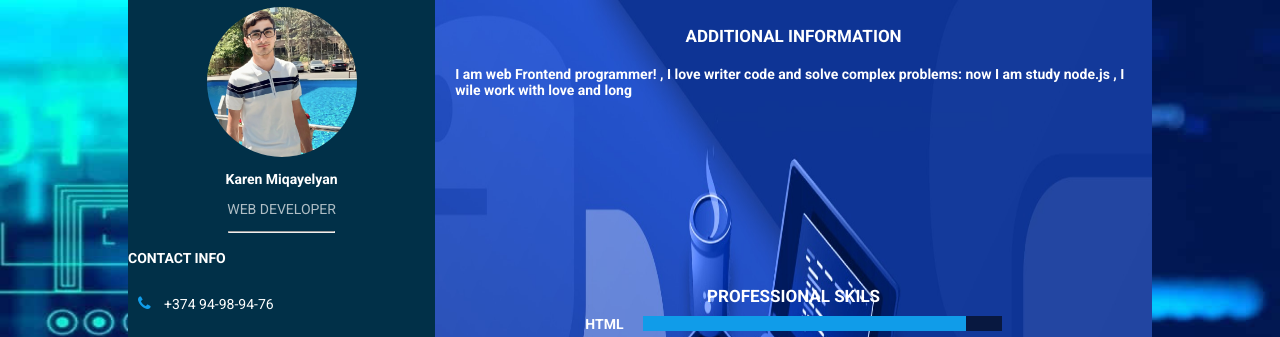
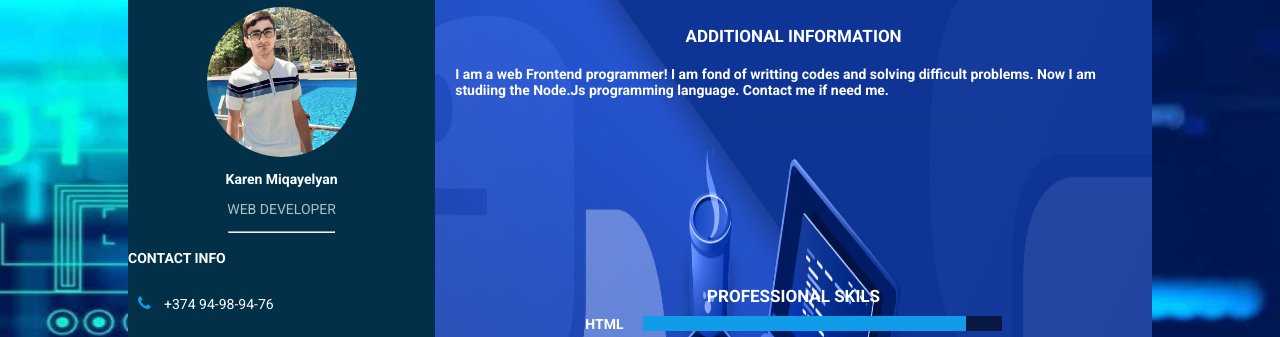
Before and after one commit to karenmiqayelyan/karenmiqayelyan.github.io, a plain HTML site: page index.html in a window 1280 px wide. Shown: the top 337 px of the page. Drawn offline with Linux system fonts and the light colour scheme.

Commit message:
Update index.html

```diff
--- a/index.html
+++ b/index.html
@@ -121,8 +121,7 @@
         <div class="AboutMe">
             <h1 class="information1">additional information</h1>
             <div class="information2">
-                <p style="font-weight: bold; color: white;">I am web Frontend programmer! , I love writer code and solve
-                    complex problems: now I am study node.js , I wile work with love and long </p>
+                <p style="font-weight: bold; color: white;">I am a web Frontend programmer! I am fond of writting codes and solving difficult problems. Now I am studiing the Node.Js programming language. Contact me if need me. </p>
             </div>
 
             <div class="professionalSkils">
```
